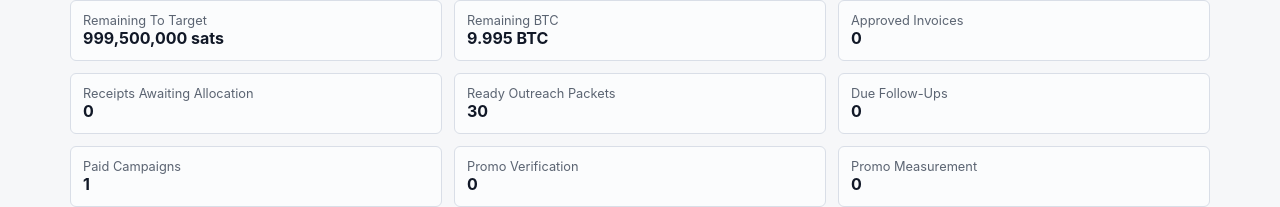
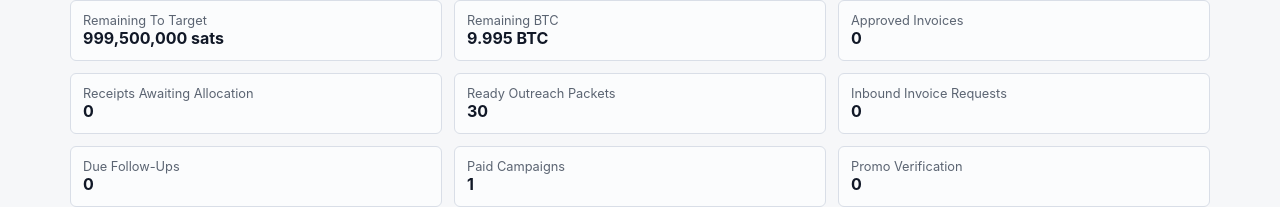
Before and after one commit to sata-project-reserve/sata, a Next.js app: page /operations in a window 1280 px wide. Shown: the part 717-924 px from the top of the page. Built offline with nearby package versions, Linux system fonts and the light colour scheme.

Commit message:
show inbound invoice count on operations

```diff
--- a/app/operations/page.tsx
+++ b/app/operations/page.tsx
@@ -422,6 +422,10 @@ export default function OperationsPage() {
           <div className="metric">
             <span>Ready Outreach Packets</span>
             <strong>{cycleStatus.funnel.readyOutreachPackets}</strong>
+          </div>
+          <div className="metric">
+            <span>Inbound Invoice Requests</span>
+            <strong>{cycleStatus.funnel.inboundInvoiceRequestsNeedingChairmanReview}</strong>
           </div>
           <div className="metric">
             <span>Due Follow-Ups</span>
```
Also changed, not shown: 1 other file (tests, documents, lock files or other folders).
